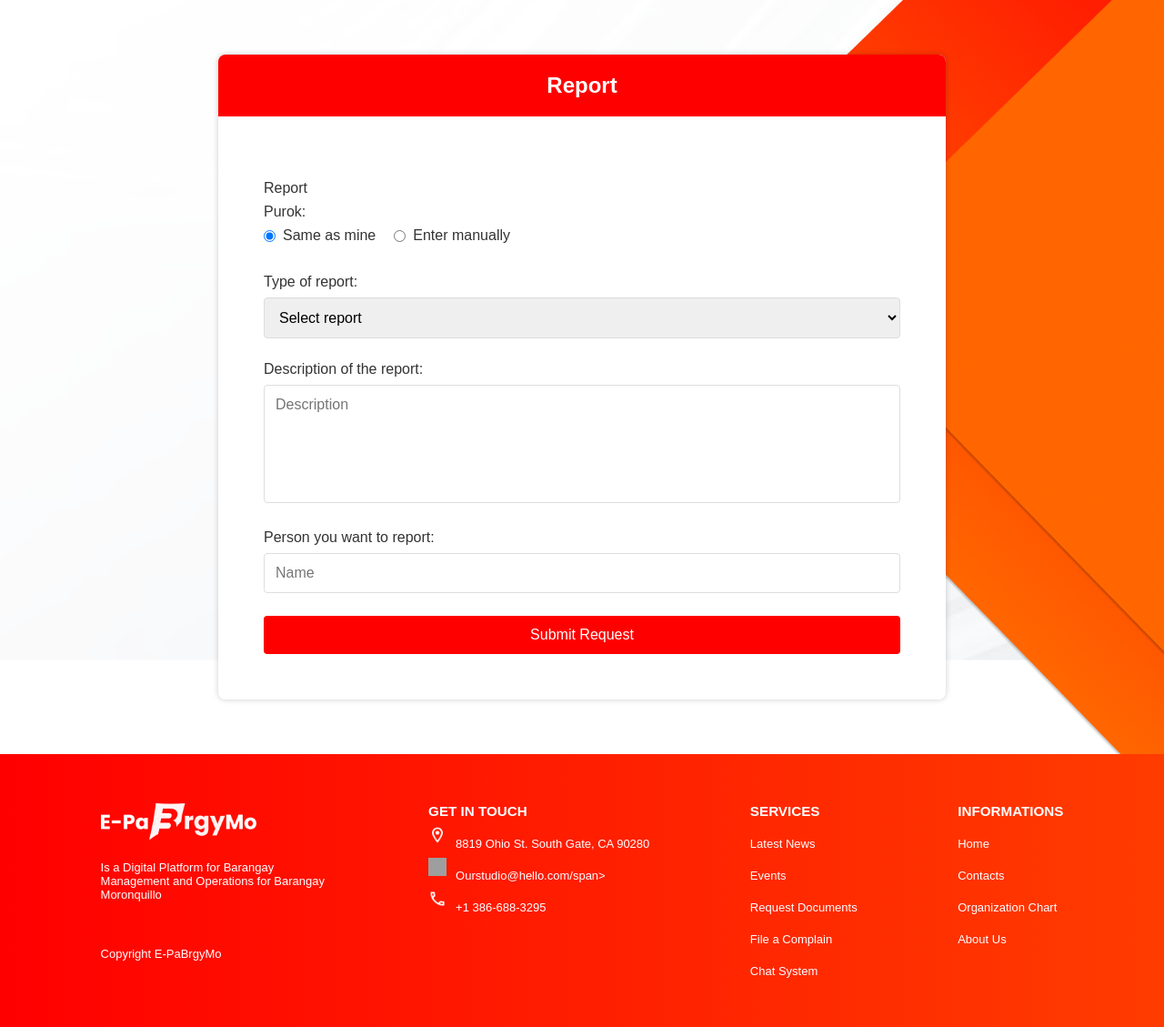
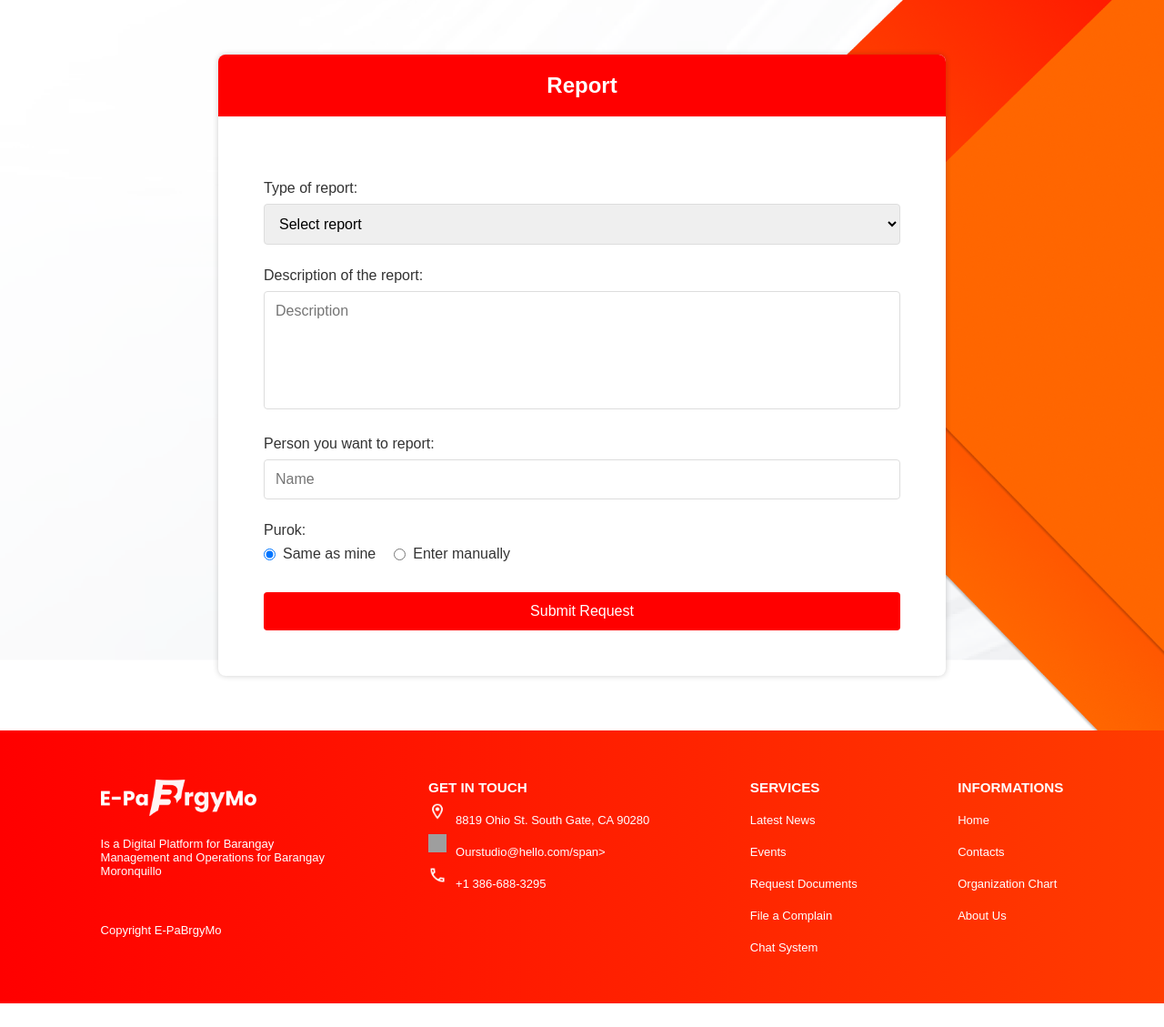
Before and after one commit to CodeSeb-1/EPABRGYMO, a PHP site: page /report.php in a window 1280 px wide. Shown: the part 89-1218 px from the top of the page at 91% size. After the commit the page ends 1192 px from the top, so only its background shows below. Run offline with PHP 8.4, Linux system fonts and the light colour scheme; the visitor is signed in with stand-in values (Sample User, id 1); some libraries are stand-ins or nearby versions; grey boxes are pictures that could not be loaded.

Commit message:
bago na ito

```diff
--- a/assets/style1.css
+++ b/assets/style1.css
@@ -297,7 +297,8 @@ main p {
 .form select,
 .form input[type="text"],
 .form textarea,
-.form input[type="date"] {
+.form input[type="date"],
+.form input[type="number"] {
     width: 100%;
     padding: 12px;
     border: 1px solid #ddd;
@@ -308,7 +309,8 @@ main p {
 .form select:focus,
 .form input[type="text"]:focus,
 .form textarea:focus,
-.form input[type="date"]:focus{
+.form input[type="date"]:focus,
+.form input[type="number"]:focus{
     outline: none;
     border-color: #FF0000;
 }
--- a/report.php
+++ b/report.php
@@ -7,7 +7,7 @@
     <title>EPABRGYMO</title>
     <link rel="stylesheet"
         href="https://fonts.googleapis.com/css2?family=Material+Symbols+Outlined:opsz,wght,FILL,GRAD@24,400,0,0&icon_names=arrow_circle_right" />
-    <link rel="stylesheet" href="assets/style1.css">
+    <link rel="stylesheet" href="assets/style1.css?">
 </head>
 
 <body>
@@ -21,28 +21,6 @@
                 <h1>Report</h1>
                 <div class="form-content">
                     <form action="userController/report_controller.php" method="POST">
-                        <div class="form-group">
-                            <label>Report</label>
-                            <div class="form-group">
-                                <label>Purok:</label>
-                                <div class="radio-group">
-                                    <label>
-                                        <input type="radio" name="purokOption" value="sameAsMe" checked
-                                            onchange="toggleAddressInput()"> Same as mine
-                                    </label>
-                                    <label>
-                                        <input type="radio" name="purokOption" value="manual"
-                                            onchange="toggleAddressInput()"> Enter manually
-                                    </label>
-                                </div>
-                                <div class="form-group" id="manualPurokInput" style="display: none;">
-                                    <input type="text" id="otherPurok" name="otherPurok" placeholder="Enter purok">
-                                </div>
-                            </div>
-                            <div class="form-group" id="manualPurokInput" style="display: none;">
-                                <input type="text" id="otherPurok" name="otherPurok" placeholder="Enter purok">
-                            </div>
-                        </div>
 
                         <div class="form-group">
                             <label for="report">Type of report:</label>
@@ -73,7 +51,24 @@
                             <input type="text" name="person" required placeholder="Name">
                         </div>
 
-
+                        <div class="form-group">
+                            <div class="form-group">
+                                <label>Purok:</label>
+                                <div class="radio-group">
+                                    <label>
+                                        <input type="radio" name="purokOption" value="sameAsMe" checked
+                                            onchange="toggleAddressInput()"> Same as mine
+                                    </label>
+                                    <label>
+                                        <input type="radio" name="purokOption" value="manual"
+                                            onchange="toggleAddressInput()"> Enter manually
+                                    </label>
+                                </div>
+                                <div class="form-group" id="manualPurokInput" style="display: none;">
+                                    <input type="number" id="otherPurok" name="otherPurok" min="1" max="7" placeholder="Enter purok">
+                                </div>
+                            </div>
+                        </div>
 
                         <input type="submit" name="report" value="Submit Request">
                     </form>
```
